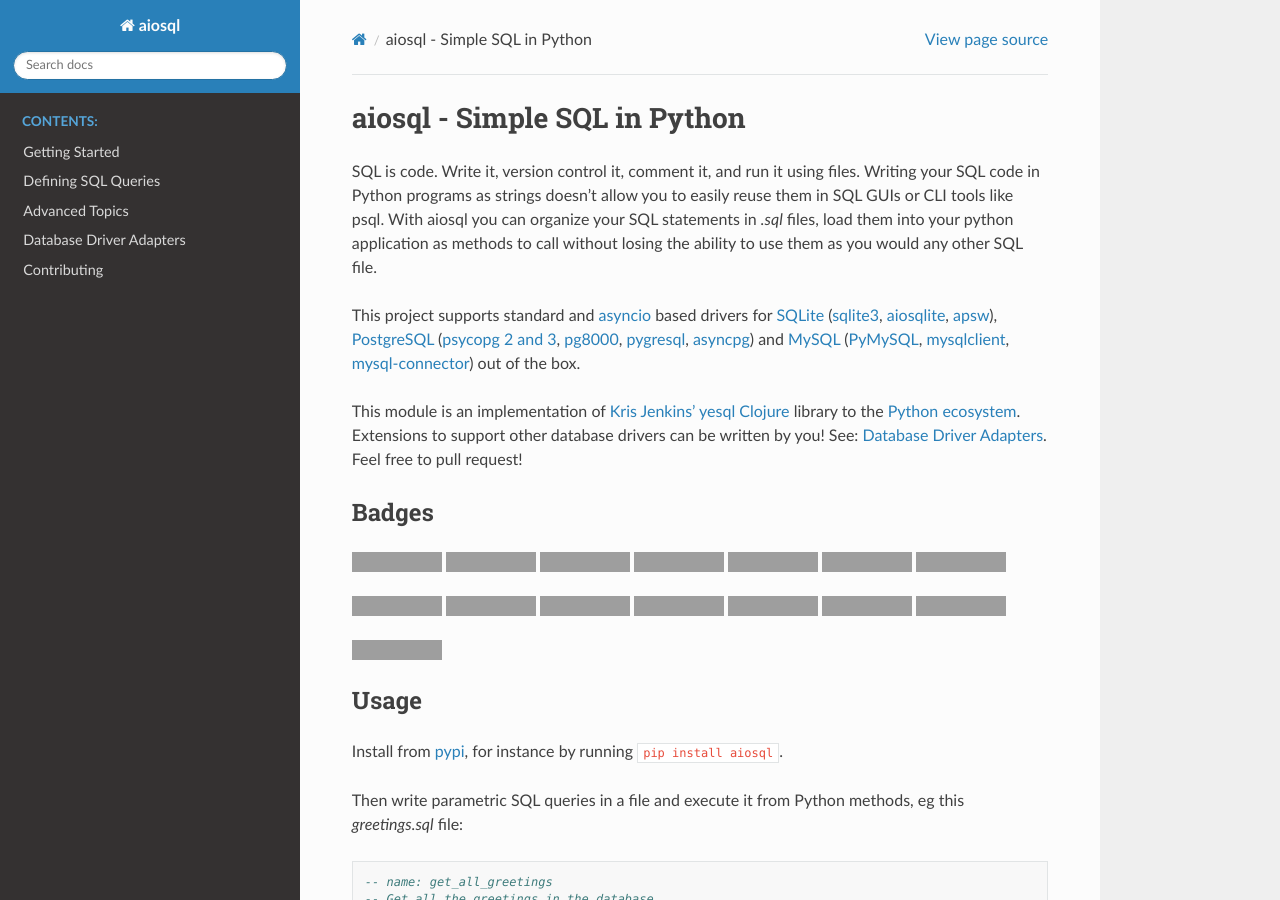
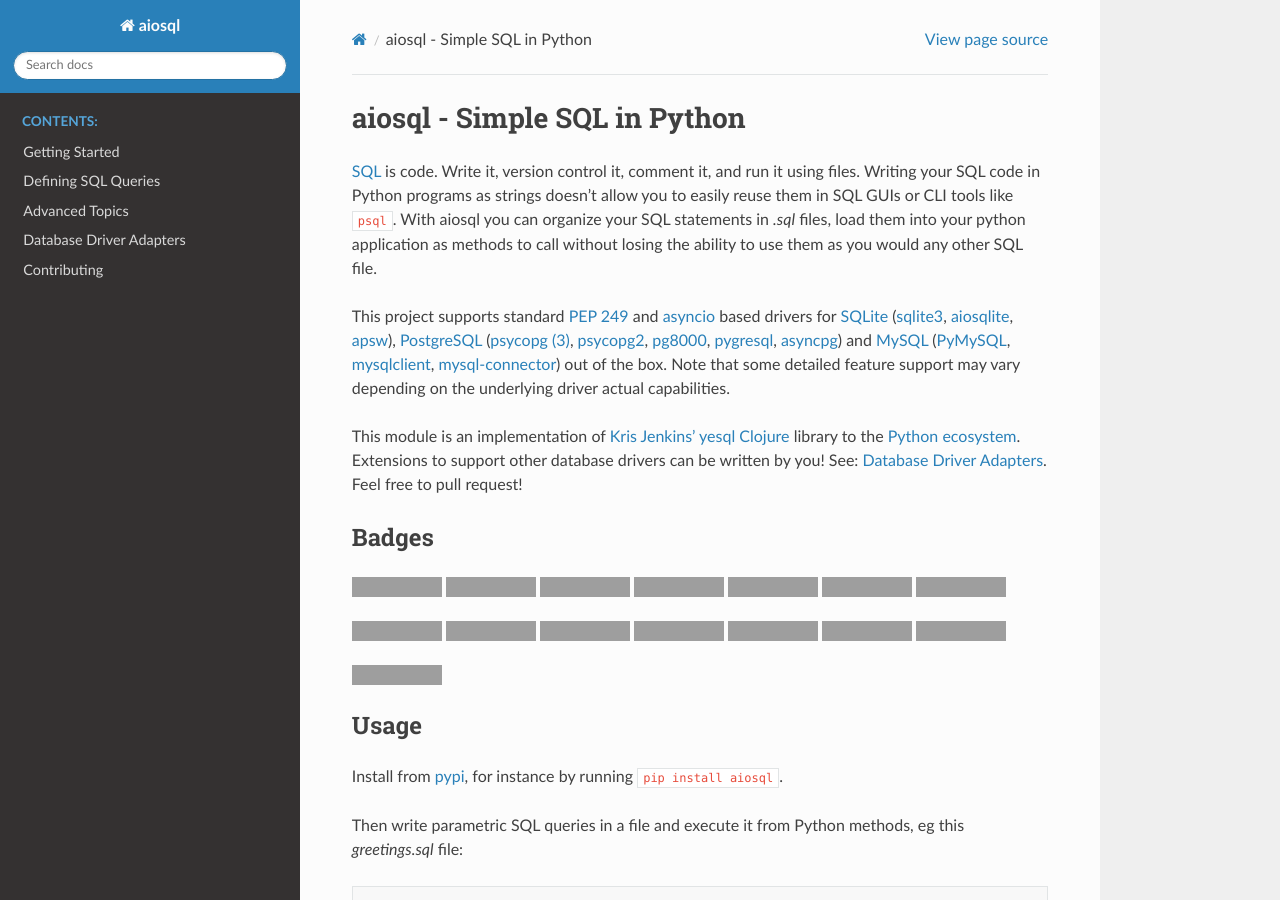
Before and after one commit to nackjicholson/aiosql, a Sphinx documentation site: the page built from docs/source/index.rst, in a window 1280 px wide and 900 px high, cut to the strip 0-900 px from the top of the window. Built offline with Sphinx 7.4.7 and the Read the Docs theme 2.0.0, drawn with Linux system fonts in a browser that asks for light colours; pages that are not in the unit, such as notebooks, are missing from menus; grey boxes are pictures that could not be loaded.

Commit message:
review html links and doc introduction

```diff
--- a/docs/source/index.rst
+++ b/docs/source/index.rst
@@ -4,23 +4,42 @@
    contain the root `toctree` directive.
 
 aiosql - Simple SQL in Python
-==================================
+=============================
 
-SQL is code. Write it, version control it, comment it, and run it using files.
+`SQL <https://en.wikipedia.org/wiki/SQL>`__ is code.
+Write it, version control it, comment it, and run it using files.
 Writing your SQL code in Python programs as strings doesn't allow you to easily
-reuse them in SQL GUIs or CLI tools like psql.
+reuse them in SQL GUIs or CLI tools like ``psql``.
 With aiosql you can organize your SQL statements in *.sql* files, load them
 into your python application as methods to call without losing the ability to
 use them as you would any other SQL file.
 
-This project supports standard and `asyncio <https://docs.python.org/3/library/asyncio.html>`__ based
-drivers for
-`SQLite <https://www.sqlite.org/>`__ (`sqlite3 <https://docs.python.org/3/library/sqlite3.html>`__, `aiosqlite <https://aiosqlite.omnilib.dev/en/latest/?badge=latest>`__, `apsw <https://pypi.org/project/apsw/>`__),
-`PostgreSQL <https://postgresql.org/>`__ (`psycopg 2 and 3 <https://www.psycopg.org/docs/>`__, `pg8000 <https://pypi.org/project/pg8000/>`__, `pygresql <http://www.pygresql.org/>`__, `asyncpg <https://magicstack.github.io/asyncpg/current/>`__)
-and `MySQL <https://www.mysql.com/>`__ (`PyMySQL <https://github.com/PyMySQL/PyMySQL/>`__, `mysqlclient <https://pypi.org/project/mysqlclient/>`__, `mysql-connector <https://dev.mysql.com/doc/connector-python/en/>`__) out of the box.
+This project supports standard
+`PEP 249 <https://peps.python.org/pep-0249/>`__
+and
+`asyncio <https://docs.python.org/3/library/asyncio.html>`__
+based drivers for
+`SQLite <https://www.sqlite.org/>`__
+(`sqlite3 <https://docs.python.org/3/library/sqlite3.html>`__,
+`aiosqlite <https://aiosqlite.omnilib.dev/en/latest/?badge=latest>`__,
+`apsw <https://pypi.org/project/apsw/>`__),
+`PostgreSQL <https://postgresql.org/>`__
+(`psycopg (3) <https://www.psycopg.org/psycopg3/>`__,
+`psycopg2 <https://www.psycopg.org/docs/>`__,
+`pg8000 <https://pypi.org/project/pg8000/>`__,
+`pygresql <http://www.pygresql.org/>`__,
+`asyncpg <https://magicstack.github.io/asyncpg/current/>`__)
+and `MySQL <https://www.mysql.com/>`__
+(`PyMySQL <https://github.com/PyMySQL/PyMySQL/>`__,
+`mysqlclient <https://pypi.org/project/mysqlclient/>`__,
+`mysql-connector <https://dev.mysql.com/doc/connector-python/en/>`__) out of the box.
+Note that some detailed feature support may vary depending on the underlying driver
+actual capabilities.
 
-This module is an implementation of `Kris Jenkins' yesql <https://github.com/krisajenkins/yesql>`__
-`Clojure <https://clojure.org/>`__ library to the `Python <https://www.python.org/>`__
+This module is an implementation of
+`Kris Jenkins' yesql <https://github.com/krisajenkins/yesql>`__
+`Clojure <https://clojure.org/>`__ library to the
+`Python <https://www.python.org/>`__
 `ecosystem <https://pypi.org/>`__.
 Extensions to support other database drivers can be written by you!
 See: `Database Driver Adapters <./database-driver-adapters.html>`__.
```
